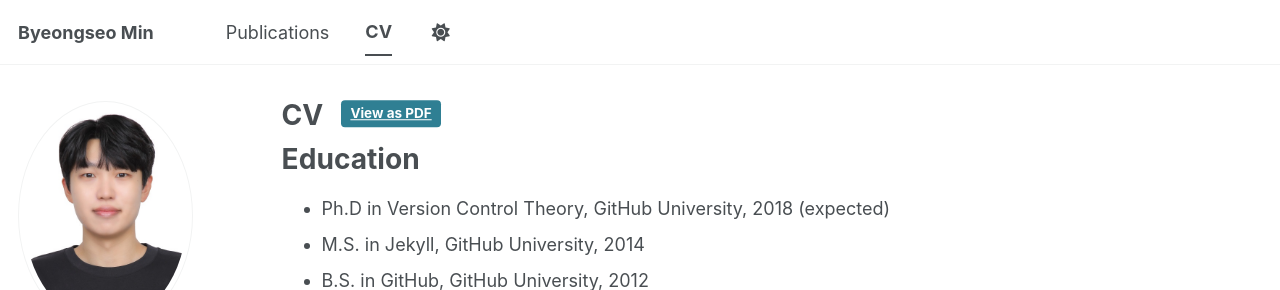
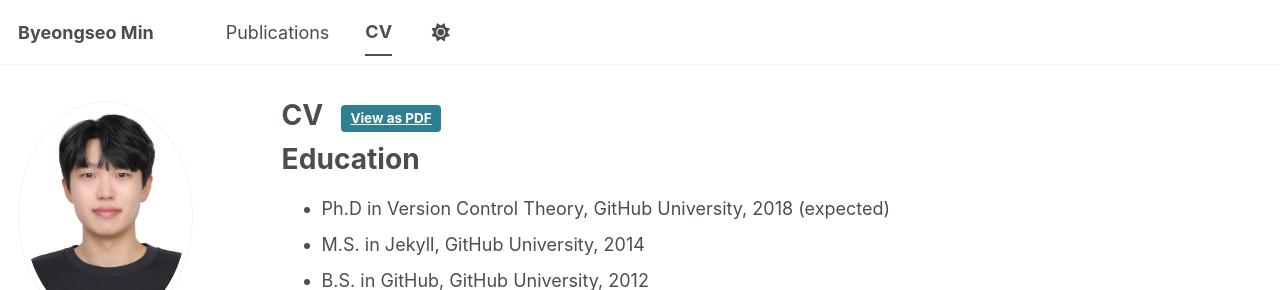
Before and after one commit to byeongseomin51/byeongseomin51.github.io, a Jekyll site: the page built from _pages/cv.md, in a window 1280 px wide. Shown: the top 290 px of the page. Built offline with Jekyll 4.4.1, drawn with Linux system fonts in a browser that asks for light colours; some web fonts are replaced; a script bundle is joined from its source files by our own code; library files that are not in the unit come from our copies.

Commit message:
modify CV button placement

```diff
--- a/_sass/layout/_page.scss
+++ b/_sass/layout/_page.scss
@@ -59,7 +59,7 @@
     padding: 0rem 0.5rem;    // 좌우 여백만
     min-width: 2em;       // 버튼 가로 최소 너비
 
-    transform: translateY(-0.5em);
+    transform: translateY(-0.15em);
   }
 }
 
```
